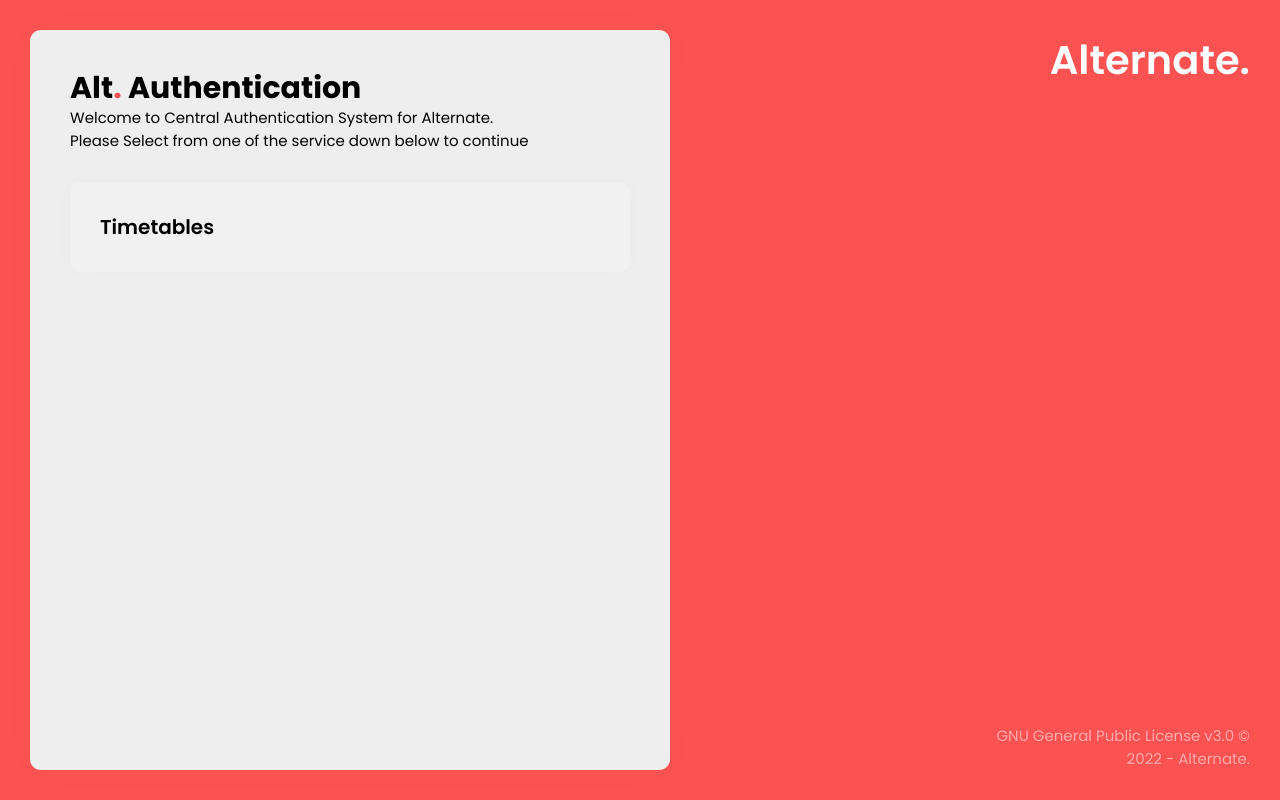
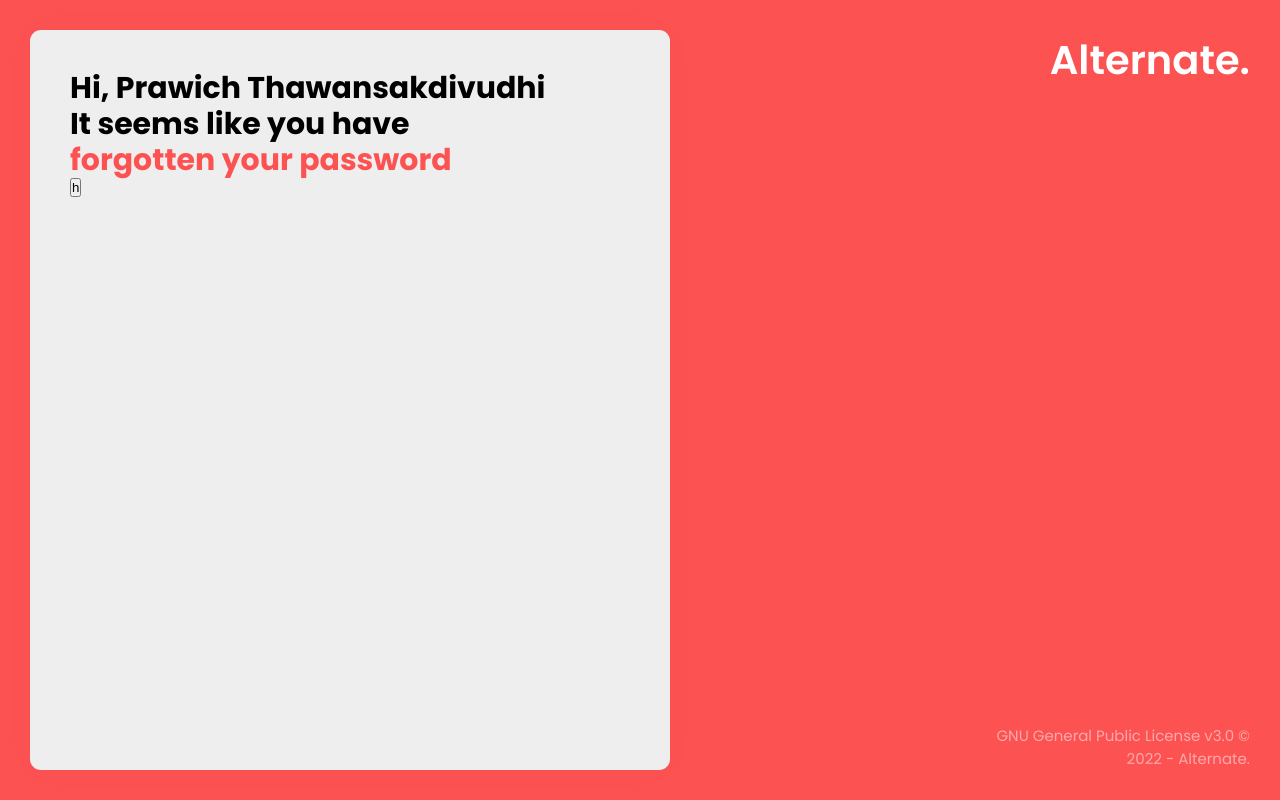
Before and after one commit to Alt-Developers/CentralAuthentication, a React (Vite) app: page /resetpassword/1 in a window 1280 px wide. Built offline with nearby package versions, Linux system fonts and the light colour scheme; a web font is replaced by a local one.

Commit message:
resetpassword, hottoast

```diff
--- a/package.json
+++ b/package.json
@@ -14,6 +14,7 @@
     "node-sass": "^7.0.3",
     "react": "^18.2.0",
     "react-dom": "^18.2.0",
+    "react-hot-toast": "^2.4.0",
     "react-responsive": "^9.0.0",
     "react-router-dom": "^6.4.2"
   },
--- a/src/App.tsx
+++ b/src/App.tsx
@@ -1,12 +1,26 @@
 import ForgotPassword from "./pages/ForgotPassword";
+import ResetPassword from "./pages/ResetPassword";
 import Login from "./pages/Login";
 import Home from "./pages/Home";
+import Signup from "./pages/Signup";
 
+import { Toaster } from "react-hot-toast";
 import { useState } from "react";
 import { Routes, Route } from "react-router-dom";
 
 function App() {
   const allowedServices = ["timetables"];
+
+  const toasterStyle = {
+    minWidth: "20rem",
+    fontFamily: "Poppins",
+    fontSize: "1.5rem",
+    fontWeight: "700",
+    boxShadow: "0 0 3rem #00000005",
+    padding: "2rem",
+    gap: "2rem",
+    backgroundColor: "var(--light-2)",
+  };
 
   return (
     <>
@@ -15,9 +29,12 @@ function App() {
           path="login/:service"
           element={<Login allowedServies={allowedServices} />}
         />
+        <Route path="/signup/:service?" element={<Signup />} />
         <Route path="/forgotpassword" element={<ForgotPassword />} />
+        <Route path="/resetpassword/:token" element={<ResetPassword />} />
         <Route path="*" element={<Home allowedServies={allowedServices} />} />
       </Routes>
+      <Toaster toastOptions={{ style: toasterStyle }} />
     </>
   );
 }
--- /dev/null
+++ b/src/helper/Notify.ts
@@ -0,0 +1,7 @@
+import toast from "react-hot-toast";
+
+const Notify = (text: string) => {
+  return toast.error(text);
+};
+
+export default Notify;
--- a/src/pages/Login.tsx
+++ b/src/pages/Login.tsx
@@ -1,4 +1,5 @@
-import axios from "axios";
+import axios, { AxiosError } from "axios";
+import Notify from "../helper/Notify";
 
 import { AxiosResponse } from "axios";
 import { useEffect, useState } from "react";
@@ -33,6 +34,13 @@ const Login: React.FC<{ allowedServies: string[] }> = (props) => {
           window.location.href = `https://timetables.altdevelopers.dev/token?to=setup&token=${res.data.token}`;
         } else {
           window.location.href = `https://timetables.altdevelopers.dev/token?to=home&token=${res.data.token}`;
+        }
+      })
+      .catch((err: AxiosError) => {
+        // @ts-ignore
+        if (err.response.data.modal) {
+          // @ts-ignore
+          Notify(err.response.data.header);
         }
       });
   };
@@ -99,10 +107,11 @@ const Login: React.FC<{ allowedServies: string[] }> = (props) => {
             The service "{uppercasedServiceName}" doesn't exist in our database
           </p>
         </div>
-        <div className="background__logo">Alternate.</div>
-        <div className="background__copy">
-          GNU General Public License v3.0 &copy; 2022 - Alternate.
-        </div>
+        {!isPhone && (
+          <div className="background__copy">
+            GNU General Public License v3.0 &copy; 2022 - Alternate.
+          </div>
+        )}
       </section>
     );
   }
--- /dev/null
+++ b/src/pages/ResetPassword.tsx
@@ -0,0 +1,52 @@
+import { useEffect, useState } from "react";
+import toast from "react-hot-toast";
+import { useMediaQuery } from "react-responsive";
+import { useNavigate, useParams } from "react-router-dom";
+
+const ResetPassword = () => {
+  const isPhone = useMediaQuery({ maxWidth: 800 });
+  const [username, setUsername] = useState("");
+  const [isTokenInvalid, setIsTokenInvalid] = useState(false);
+  const [isLoading, setIsLoading] = useState(true);
+  const { token } = useParams();
+  const navigate = useNavigate();
+
+  const notify = (text: string) => {
+    return toast.error(text);
+  };
+
+  useEffect(() => {
+    console.log(token);
+    if (token === "this-is-invalid") setIsTokenInvalid(true);
+    setUsername("Prawich Thawansakdivudhi");
+    setIsLoading(false);
+  }, []);
+
+  useEffect(() => {
+    if (!isTokenInvalid) return;
+    toast.error("Invalid Token");
+    navigate("/");
+    return;
+  }, [isTokenInvalid]);
+
+  return (
+    <section className="background">
+      <div className="login__floater">
+        <h1>
+          Hi, {username} <br />
+          It seems like you have{" "}
+          <div className="accent">forgotten your password</div>
+        </h1>
+        <button onClick={() => notify("Password Invalid")}>h</button>
+      </div>
+      <div className="background__logo">Alternate.</div>
+      {!isPhone && (
+        <div className="background__copy">
+          GNU General Public License v3.0 &copy; 2022 - Alternate.
+        </div>
+      )}
+    </section>
+  );
+};
+
+export default ResetPassword;
--- /dev/null
+++ b/src/pages/Signup.tsx
@@ -0,0 +1,9 @@
+const Signup = () => {
+  return (
+    <section className="background">
+      <div className="login__floater">asdsads</div>
+    </section>
+  );
+};
+
+export default Signup;
```
Also changed, not shown: 1 other file (tests, documents, lock files or other folders).
